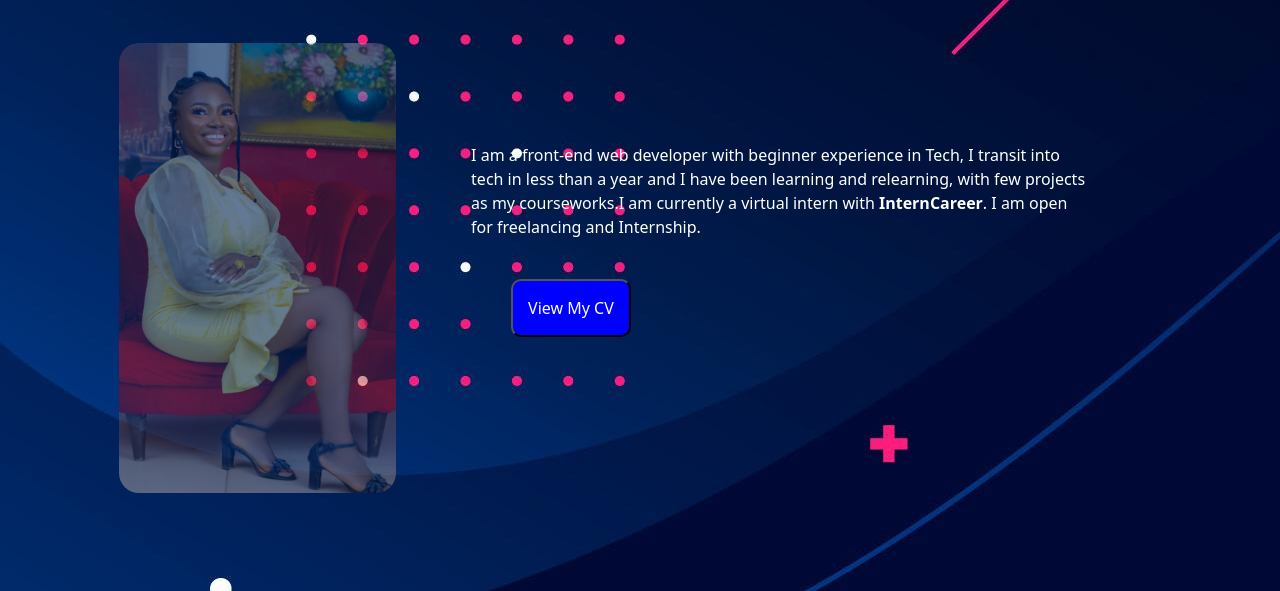
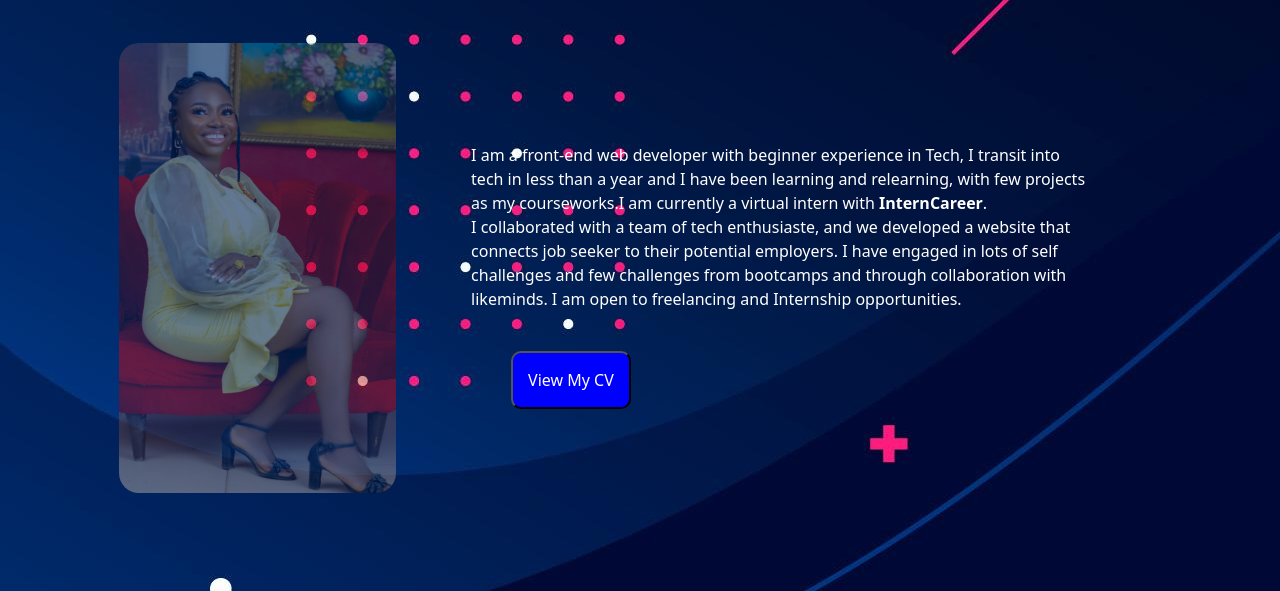
Before and after one commit to Sadebeauty/my-portfolio, a plain HTML site: page about.html in a window 1280 px wide. Shown: the part 209-800 px from the top of the page. Drawn offline with nearby package versions, Linux system fonts and the light colour scheme.

Commit message:
Update about.html

```diff
--- a/about.html
+++ b/about.html
@@ -76,8 +76,12 @@
               I am a front-end web developer with beginner experience in Tech, I
               transit into tech in less than a year and I have been learning and
               relearning, with few projects as my courseworks.I am currently a
-              virtual intern with <b>InternCareer</b>. I am open for freelancing
-              and Internship. <br />
+              virtual intern with <b>InternCareer</b>. <br />
+              I collaborated with a team of tech enthusiaste, and we developed a
+              website that connects job seeker to their potential employers. I
+              have engaged in lots of self challenges and few challenges from
+              bootcamps and through collaboration with likeminds. I am open to
+              freelancing and Internship opportunities. <br />
 
               <button>
                 <a
```
